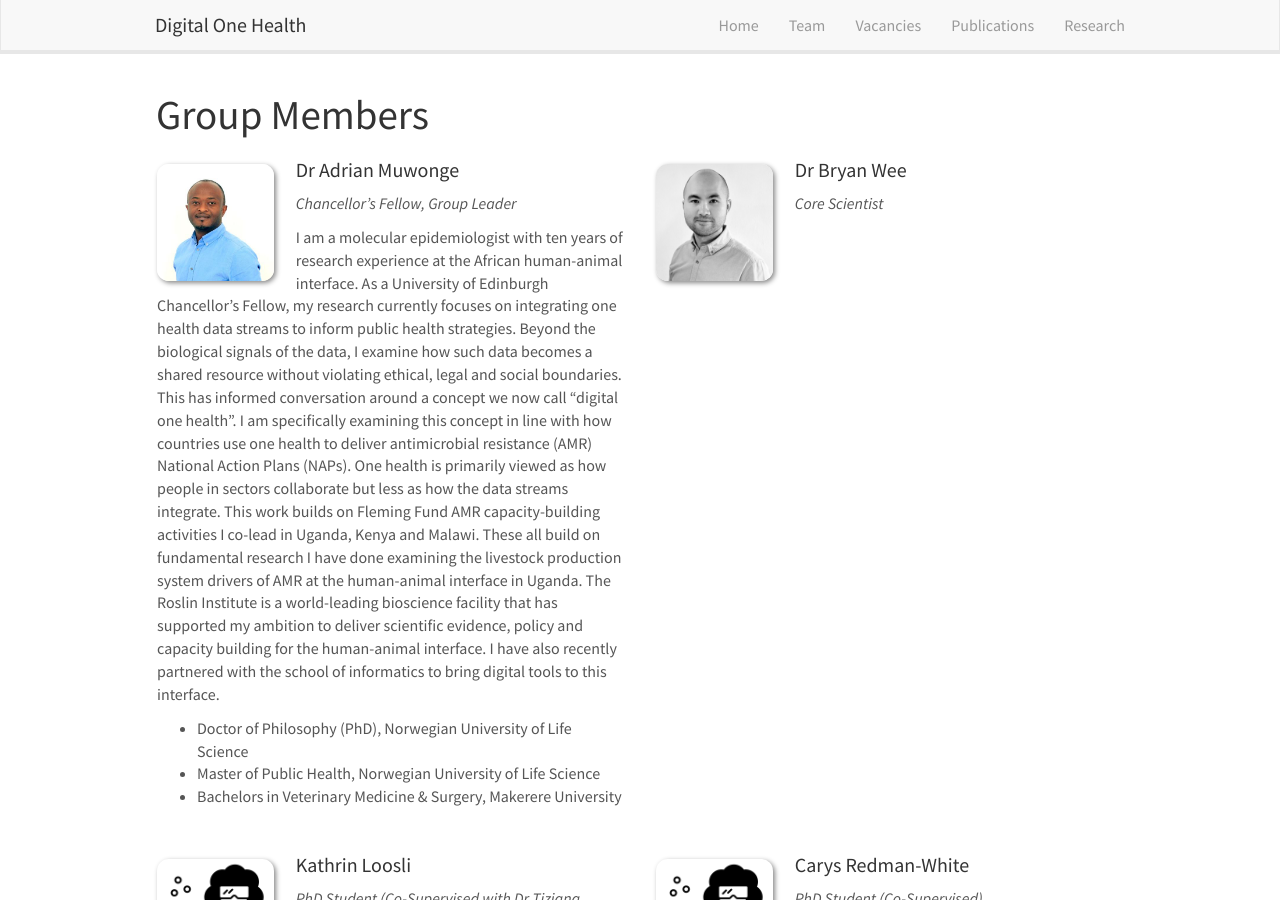
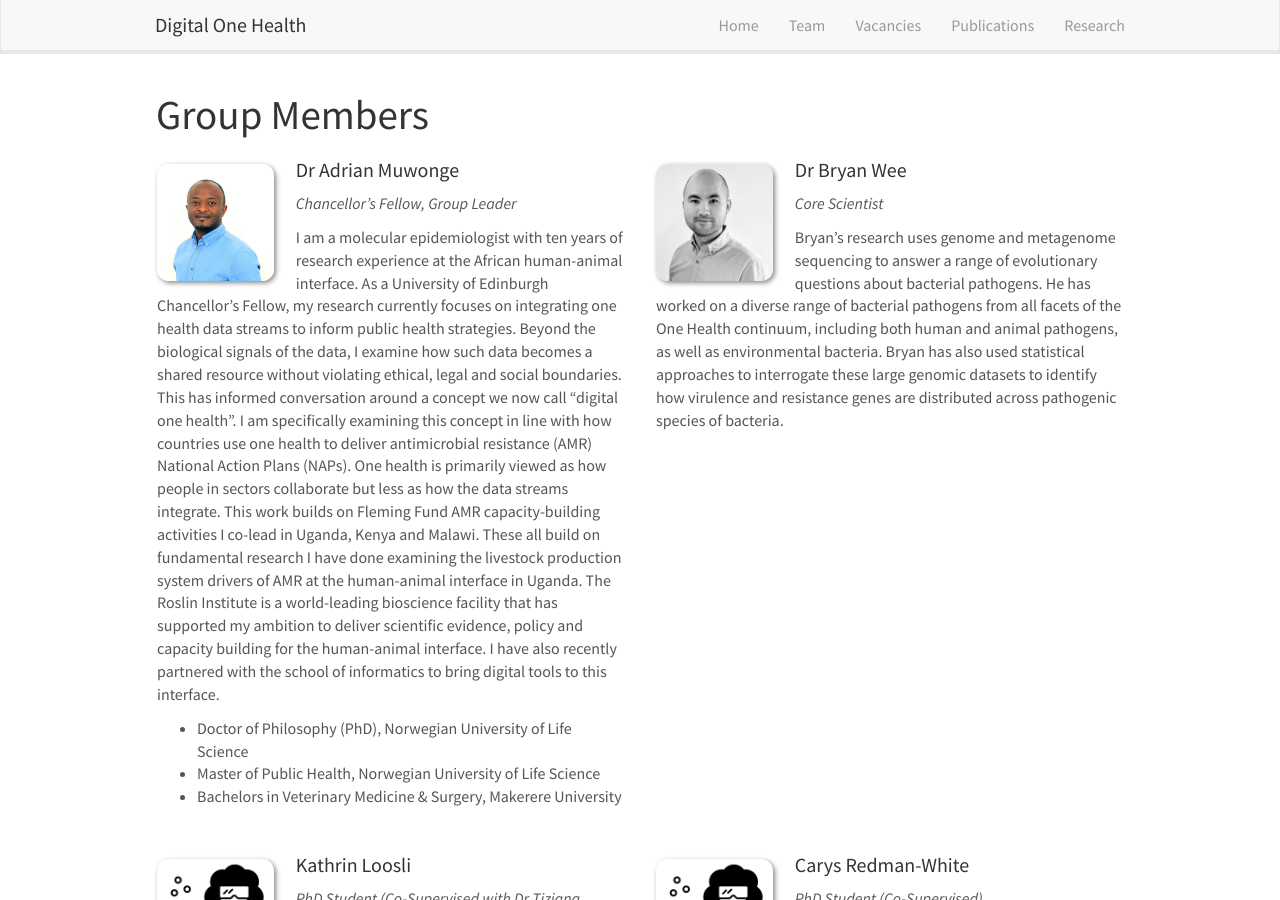
Before and after one commit to Digital-One-Health/digital-one-health.github.io, a Jekyll site: the page built from _pages/team.md, in a window 1280 px wide and 900 px high. Built offline with Jekyll 4.4.1, drawn with Linux system fonts in a browser that asks for light colours; nearby versions of some CDN libraries.

Commit message:
Update BW bio

```diff
--- a/_data/team_members.yml
+++ b/_data/team_members.yml
@@ -12,7 +12,7 @@
   photo: bryanwee.jpg
   info: Core Scientist
   #email: b.wee@ed.ac.uk
-  bio:
+  bio: Bryan’s research uses genome and metagenome sequencing to answer a range of evolutionary questions about bacterial pathogens. He has worked on a diverse range of bacterial pathogens from all facets of the One Health continuum, including both human and animal pathogens, as well as environmental bacteria. Bryan has also used statistical approaches to interrogate these large genomic datasets to identify how virulence and resistance genes are distributed across pathogenic species of bacteria.
   number_educ: 0
   education1: Doctor of Philosophy (PhD), University of Queensland
   education2: Master of Molecular Biology, University of Queensland
```
